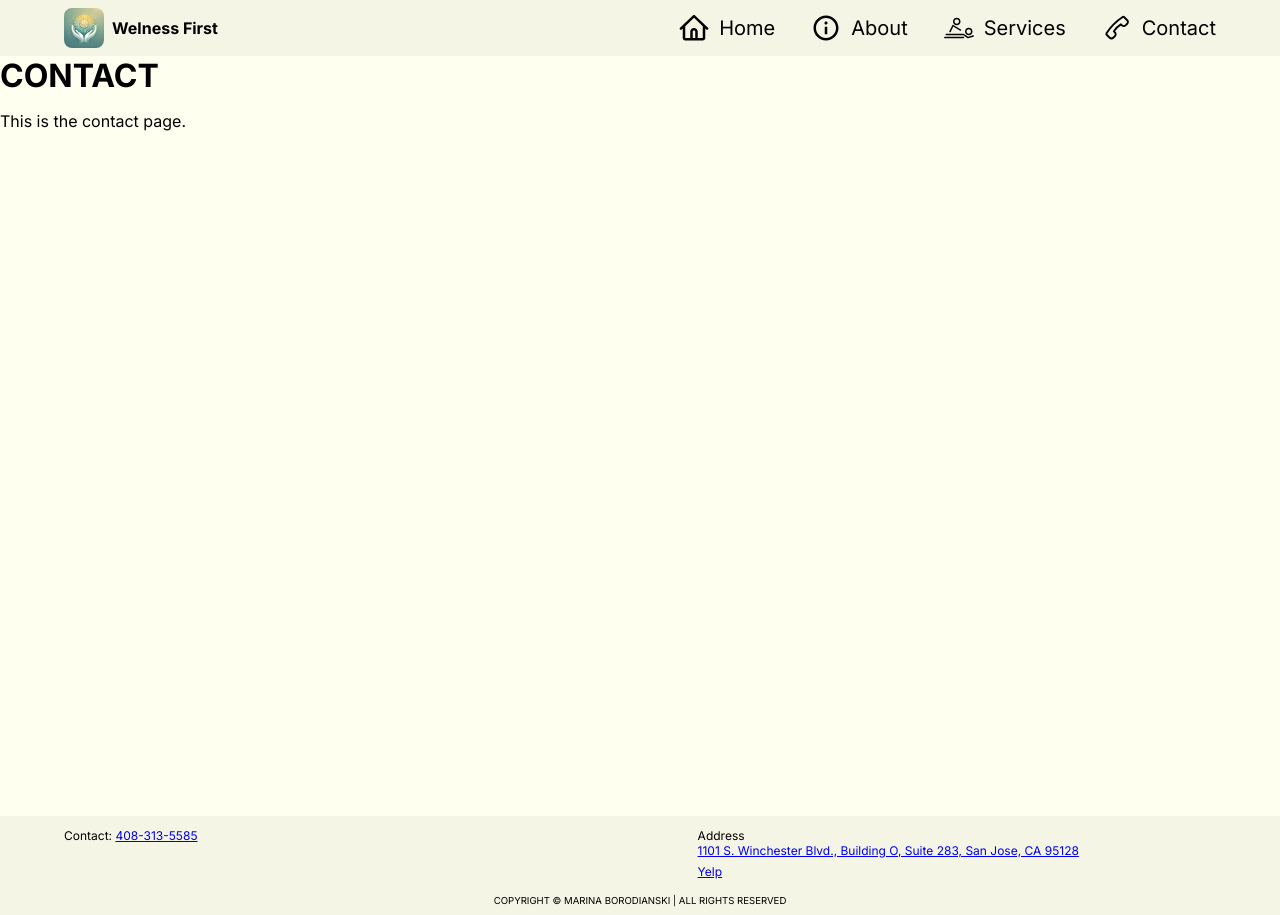
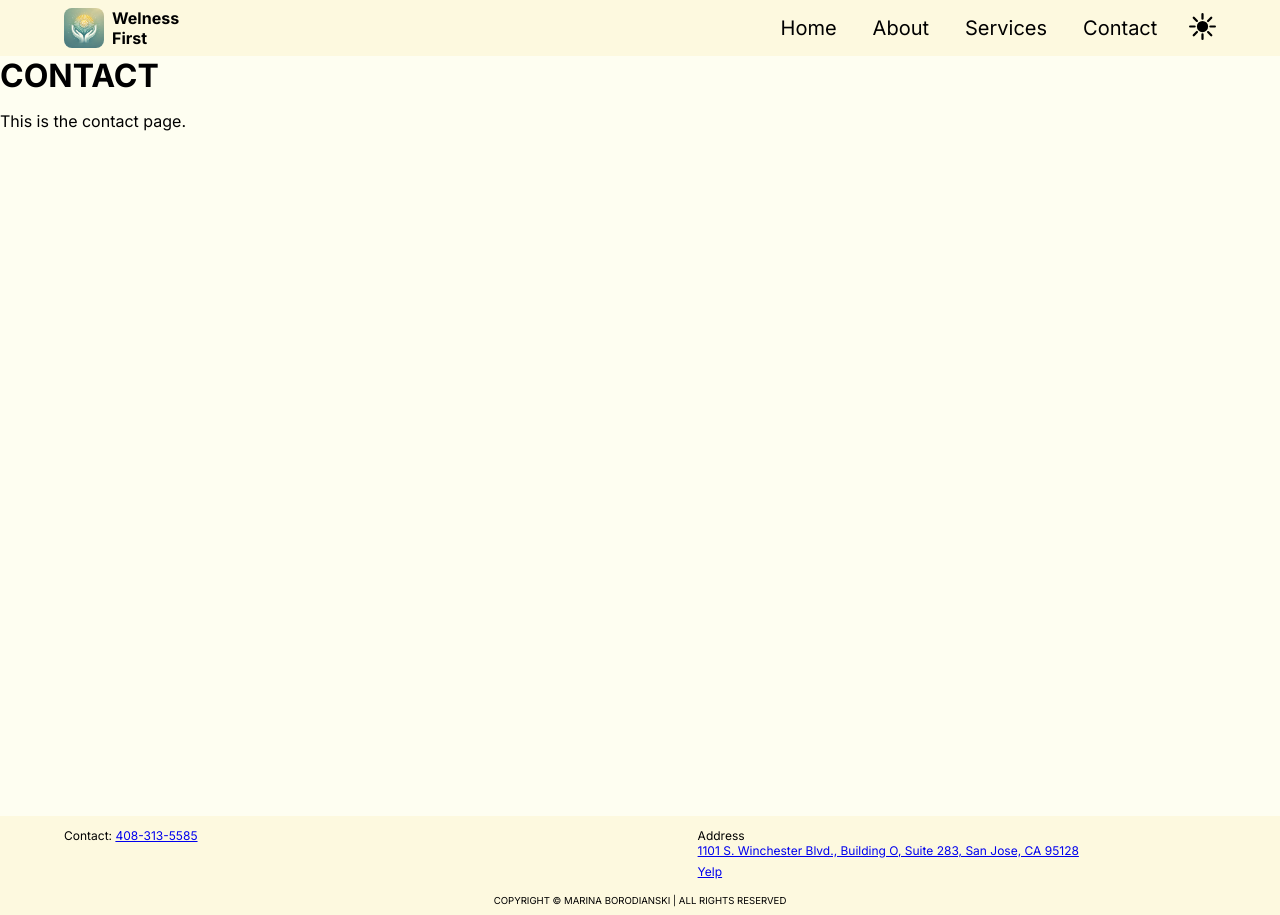
Before and after one commit to VladimirBoro/WelnessFirst, a React (Create React App) app: page /contact in a window 1280 px wide. Built offline with nearby package versions, Linux system fonts and the light colour scheme.

Commit message:
added light/dark mode toggle

```diff
--- a/src/App.js
+++ b/src/App.js
@@ -1,10 +1,11 @@
 import React from 'react'
 import { Routes, Route } from 'react-router-dom';
+import { ThemeProvider } from './ThemeContext';
 import About from './containers/About';
 import Contact from './containers/Contact';
 import Home from './containers/Home';
 import Services from './containers/Services';
-import Nav from './components/Nav';
+import Nav from './components/nav/Nav';
 import Footer from './components/Footer';
 import styles from './App.module.css';
 
@@ -12,6 +13,7 @@ import styles from './App.module.css';
 // TODO: update/upgrade footer
 function App() {
   return (
+    <ThemeProvider>
       <div id={styles.app}>
         <header className={styles.header}>
           <Nav />
@@ -28,6 +30,7 @@ function App() {
           <Footer />
         </footer>
       </div>
+    </ThemeProvider>
   );
 }
 
--- a/src/App.module.css
+++ b/src/App.module.css
@@ -10,7 +10,7 @@
     width: 100%;
     height: 3.5em;
     z-index: 1;
-    background-color: rgba(245, 245, 230);
+    background-color: var(--bar-bg-color);
 }
 
 .main {
--- /dev/null
+++ b/src/ThemeContext.js
@@ -0,0 +1,22 @@
+import { createContext, useContext, useState, useEffect } from "react";
+
+const ThemeContext = createContext();
+
+export function ThemeProvider({ children }) {
+  const [theme, setTheme] = useState(localStorage.getItem("theme") || "light");
+
+  useEffect(() => {
+    document.documentElement.classList.toggle("dark", theme === "dark");
+    localStorage.setItem("theme", theme);
+  }, [theme]);
+
+  return (
+    <ThemeContext.Provider value={{ theme, setTheme }}>
+      {children}
+    </ThemeContext.Provider>
+  );
+}
+
+export function useTheme() {
+  return useContext(ThemeContext);
+}
--- a/src/components/footer.module.css
+++ b/src/components/footer.module.css
@@ -4,7 +4,7 @@
     align-items: center;
     font-size: 0.75rem;
     text-align: center;
-    background-color: rgba(245, 245, 230);
+    background-color: var(--bar-bg-color);
 }
 
 #info, #copyright {
--- /dev/null
+++ b/src/components/nav/DarkLightToggle.js
@@ -0,0 +1,27 @@
+import React, { useEffect, useState } from "react";
+import styles from "./darkLightToggle.module.css";
+import { useTheme } from '../../ThemeContext';
+import darkMode from '../../assets/icons/lightToggle/dark-mode.svg';
+import lightMode from '../../assets/icons/lightToggle/light-mode.svg';
+
+function DarkLightToggle() {
+    const { theme, setTheme } = useTheme();
+    const [ themeIcon, setThemeIcon ] = useState(lightMode);
+
+    useEffect(() => {
+        if (theme === "light") {
+            setThemeIcon(lightMode);
+        }
+        else {
+            setThemeIcon(darkMode);
+        }
+    }, [theme]);
+
+    return (
+        <button id={styles.toggle} onClick={() => {theme === "light" ? setTheme("dark") : setTheme("light")}}>
+            <img id="darkLightPic" src={themeIcon} />
+        </button>
+    )
+}
+
+export default DarkLightToggle;
--- a/src/components/Nav.js
+++ b/src/components/nav/Nav.js
@@ -1,25 +1,32 @@
 import React, { useState, useEffect } from 'react';
 import { Link } from "react-router-dom";
-import HamburgerIcon from '../assets/icons/burger-menu.svg';
-import HomeIcon from '../assets/icons/home.svg';
-import ContactIcon from '../assets/icons/contact.svg';
-import MassageIcon from '../assets/icons/massage-service.svg';
-import AboutIcon from '../assets/icons/about.svg';
-import HealingHands from '../assets/icons/healing_hands_small.png';
+import LightDarkToggle from "./DarkLightToggle";
+import HamburgerIcon from '../../assets/icons/burger-menu.svg';
+// import HomeIcon from '../../assets/icons/home.svg';
+// import ContactIcon from '../../assets/icons/contact.svg';
+// import MassageIcon from '../../assets/icons/massage-service.svg';
+// import AboutIcon from '../../assets/icons/about.svg';
+import HealingHands from '../../assets/icons/healing_hands_small.png';
 import styles from './nav.module.css';
 
 function Nav() {
     const [open, setOpen] = useState(false);
     const [navHide, setNavHide] = useState(styles.hidden);
 
+
     // hook even listener for handling clicking away from the open nav bar to close it
     useEffect(() => {
         const handleEventClick = (e) => {
             const mobileNav = document.getElementById(styles.nav);
             const button = document.getElementById(styles.hamburgerIcon);
-            const pic = document.getElementById("hamburg");
+            const toggle = document.querySelector(`#${styles.icons} :nth-child(2)`);
+            // const toggle = toggleParent.children[1]; // hardcode 1 because we know it is second child
+            const hamburgPic = document.getElementById("hamburg");
+            const darkLightPic = document.getElementById("darkLightPic");
 
-            if (open && e.target !== mobileNav && e.target !== button && e.target !== pic) {
+            console.log("WOOOO", e.target, toggle);
+
+            if (open && e.target !== mobileNav && e.target !== button && e.target !== hamburgPic && e.target != toggle && e.target != darkLightPic) {
                 setOpen(false);
             }
         }
@@ -33,35 +40,13 @@ function Nav() {
 
     // hook to open and close nav bar
     useEffect(() => {
-        const prohibitScroll = () => {
-            console.log("dissss");
-            const scrollTop =
-                window.pageYOffset ||
-                document.documentElement.scrollTop;
-            const scrollLeft =
-                window.pageXOffset ||
-                document.documentElement.scrollLeft;
-
-            // if any scroll is attempted,
-            // set this to the previous value
-            window.onscroll = () => {
-                window.scrollTo(scrollLeft, scrollTop);
-            };
-        }
-
-        const enableScroll = () => {
-            window.onscroll = function () { };
-        }
-
         if (open) {
             setNavHide("");
             document.body.style.overflow = "hidden";
-            prohibitScroll();
         }
         else {
             setNavHide(styles.hidden);
             document.body.overflow = "";
-            enableScroll();
         }
 
         return () => {
@@ -80,26 +65,29 @@ function Nav() {
                 <img src={HealingHands} id={styles.healingHands}/>
                 <h4>Welness First</h4>
             </Link>
-            <button type='button' id={styles.hamburgerIcon} onClick={handleClick}>
-                <img src={HamburgerIcon} id="hamburg"/>
-            </button>
             <div id={styles.links} className={navHide}>
                 <Link to="/" className={styles.navItemContainer}>
-                    <img src={HomeIcon} className={styles.navIcon}/>
+                    {/* <img src={HomeIcon} className={styles.navIcon}/> */}
                     Home
                 </Link>
                 <Link to="/about" className={styles.navItemContainer}>
-                    <img src={AboutIcon} className={styles.navIcon}/>
+                    {/* <img src={AboutIcon} className={styles.navIcon}/> */}
                     About
                 </Link>
                 <Link to="/services" className={styles.navItemContainer}>
-                    <img src={MassageIcon} className={styles.navIcon}/>
+                    {/* <img src={MassageIcon} className={styles.navIcon}/> */}
                     Services
                 </Link>
                 <Link to="/contact" className={styles.navItemContainer}>
-                    <img src={ContactIcon} className={styles.navIcon}/>
+                    {/* <img src={ContactIcon} className={styles.navIcon}/> */}
                     Contact
                 </Link>
+            </div>
+            <div id={styles.icons}>
+                <button type='button' id={styles.hamburgerIcon} onClick={handleClick}>
+                    <img src={HamburgerIcon} id="hamburg"/>
+                </button>
+                <LightDarkToggle />
             </div>
         </div>
     );
--- /dev/null
+++ b/src/components/nav/darkLightToggle.module.css
@@ -0,0 +1,18 @@
+#toggle {
+    background: none;
+    border: none;
+    padding: 0;
+}
+
+#toggle img {
+    width: 2em;
+}
+
+#toggle:hover {
+    background-color: none;
+}
+
+#toggle:active {
+    box-shadow: none;
+    background-color: none;
+}
--- a/src/components/nav.module.css
+++ b/src/components/nav/nav.module.css
@@ -13,15 +13,16 @@
     align-items: center;
     gap: 0.5em;
     text-decoration: none;
-    color: black;
+    color: var(--text-color);
     font-size: 1.25rem;
+    margin-left: 1em;
 }
 
 #brand {
     display: flex;
     align-items: center;
     text-decoration: none;
-    color: black;
+    color: var(--text-color);
     gap: 0.5em;
 }
 
@@ -41,7 +42,8 @@
 
 #hamburgerIcon {
     z-index: 2;
-    padding: 1em 0.5em 0.5em 1em;
+    /* padding: 1em 0.5em 0.5em 1em; */
+    padding: 0;
     background: none;
     border: none;
 }
@@ -62,7 +64,7 @@
     justify-content: left;
     height: 100vh;
     width: 60vw;
-    background-color: rgba(245, 245, 230);
+    background-color: var(--bar-bg-color);
     z-index: 1;
     transform: translate(35vw, 3.5em);
     /* transition: transform 0.2s ease-in-out, display 0.2s ease; */
@@ -71,6 +73,13 @@
 #links.hidden {
     transform: translate(96vw, 3.5em);
     display: none;
+}
+
+#icons {
+    display: flex;
+    justify-content: center;
+    align-items: center;
+    gap: 1em;
 }
 
 @media (min-width: 50em) {
@@ -86,6 +95,7 @@
     }
 
     #links {
+        position: relative;
         flex-direction: row;
         justify-content: flex-end;
         background-color: transparent;
--- a/src/components/review.module.css
+++ b/src/components/review.module.css
@@ -1,6 +1,6 @@
 .review {
     height: 20rem;
-    background-color:whitesmoke;
+    background-color:var(--bar-bg-color);
     border: solid 0.1em black;
     border-radius: 1em;
     padding: 0.5em;
--- a/src/containers/Home.js
+++ b/src/containers/Home.js
@@ -17,7 +17,7 @@ function Home() {
                 <img src="https://images.unsplash.com/photo-1600334089648-b0d9d3028eb2?fm=jpg&amp;q=60&amp;
                 // w=3000&amp;ixlib=rb-4.0.3&amp;ixid=M3wxMjA3fDB8MHxwaG90by1wYWdlfHx8fGVufDB8fHx8fA%3D%3D" />
                 <div id={styles.heroInfo}>
-                    <h1>Your destination for healing</h1>
+                    <h1 style={{color: "#fefef1"}}>Your destination for healing</h1>
                     <div id={styles.heroButtons}>
                         <button>Contact</button>
                         <button>Services</button>
--- a/src/containers/home.module.css
+++ b/src/containers/home.module.css
@@ -25,7 +25,7 @@
 
 #hero h1 {
     font-size: 2.5rem;
-    color: aliceblue;
+    color: var(--bg-color);
     position: relative;
 }
 
@@ -132,7 +132,6 @@
     text-align: center;
 }
 
-
 /* MEDIA Qs */
 @media (min-width: 75em) {
     #hero h1 {
--- a/src/index.css
+++ b/src/index.css
@@ -1,10 +1,32 @@
+:root {
+  --bg-color: #fefef1;
+  --text-color: black;
+  --bar-bg-color: #fdf9df;
+
+  --review-bg-color: #fdf9df;
+  --review-border-color: black;
+
+  --button-bg-color: #7eac8d;
+  --button-hover-bg-color: #8fbd9e;
+}
+
+.dark {
+  --bg-color: #3b3a35;
+  --text-color: #fefef1;
+  --bar-bg-color: #52514d;
+
+  --review-bg-color: black;
+  --review-border-color: whitesmoke;
+}
+
 body {
   margin: 0;
   height: 100%;
   font-family: "Inter", serif;
   -webkit-font-smoothing: antialiased;
   -moz-osx-font-smoothing: grayscale;
-  background-color: rgb(255, 255, 240);
+  background-color: var(--bg-color);
+  color: var(--text-color);
 }
 
 code {
@@ -17,17 +39,19 @@ h1, h2 {
 }
 
 button {
-  border-radius: 1.5em;
+  border-radius: 0.3em;
   padding: 0.75rem;
   border: none;
-  background-color: rgb(147, 207, 147);
+  background-color: var(--button-bg-color);
+  border: 0.1em solid #fefef1;
+  color: #fefef1;
   transition: background-color 0.05s ease-in-out,
               box-shadow 0.1s ease-in-out;
 }
 
 button:active {
   box-shadow: inset 0.1em 0.1em gray;
-  background-color: rgb(162, 247, 162);
+  background-color: var(--button-hover-bg-color);
 }
 
 @media (min-width: 75em) {
@@ -36,6 +60,6 @@ button:active {
   }
 
   button:hover {
-    background-color: rgb(162, 247, 162);
+    background-color: var(--button-hover-bg-color);
   }
 }
```
Also changed, not shown: src/assets/icons/lightToggle/dark-mode.svg (added), src/assets/icons/lightToggle/light-mode.svg (added). Lines whose indentation alone changed are shown as unchanged.
